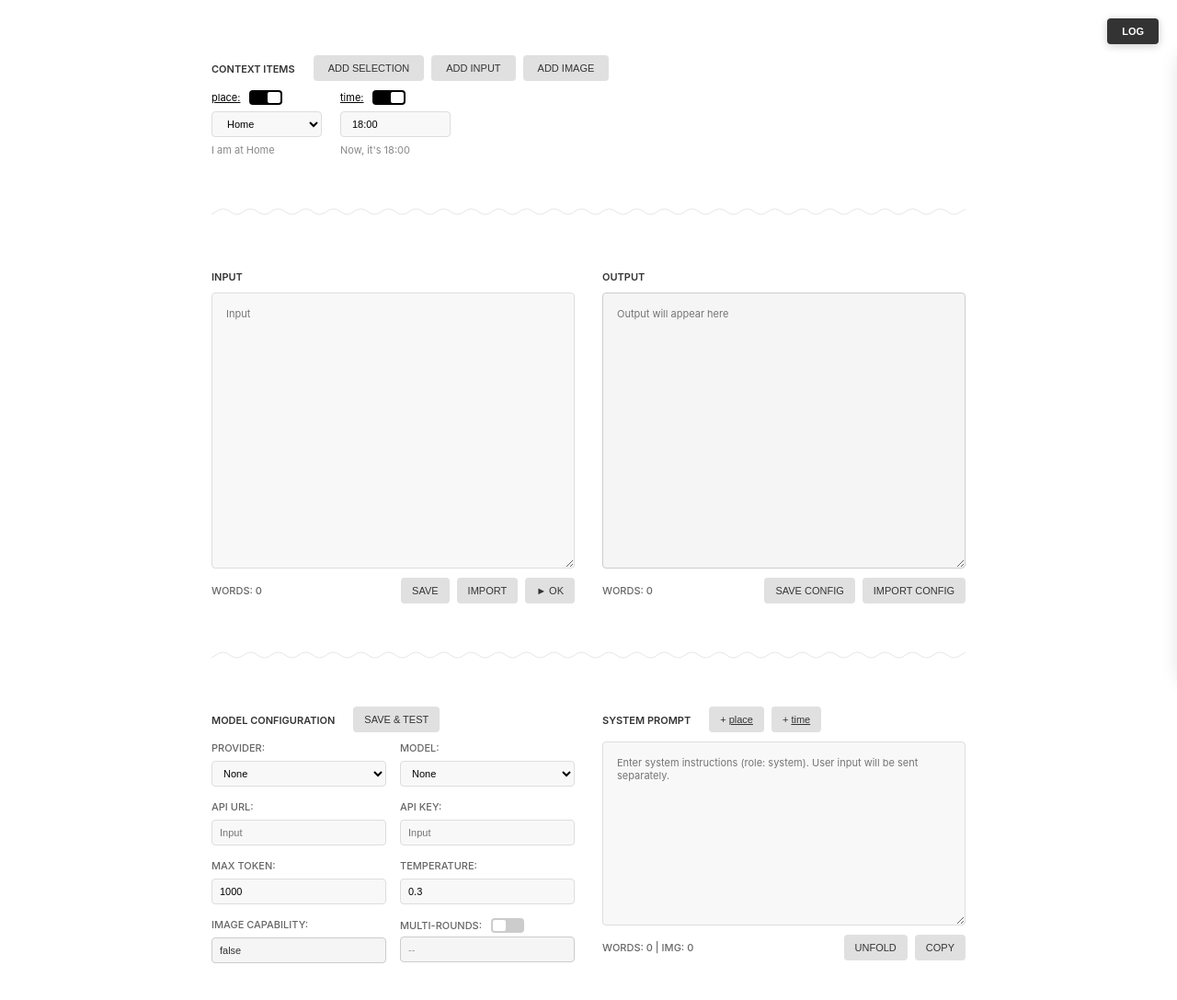
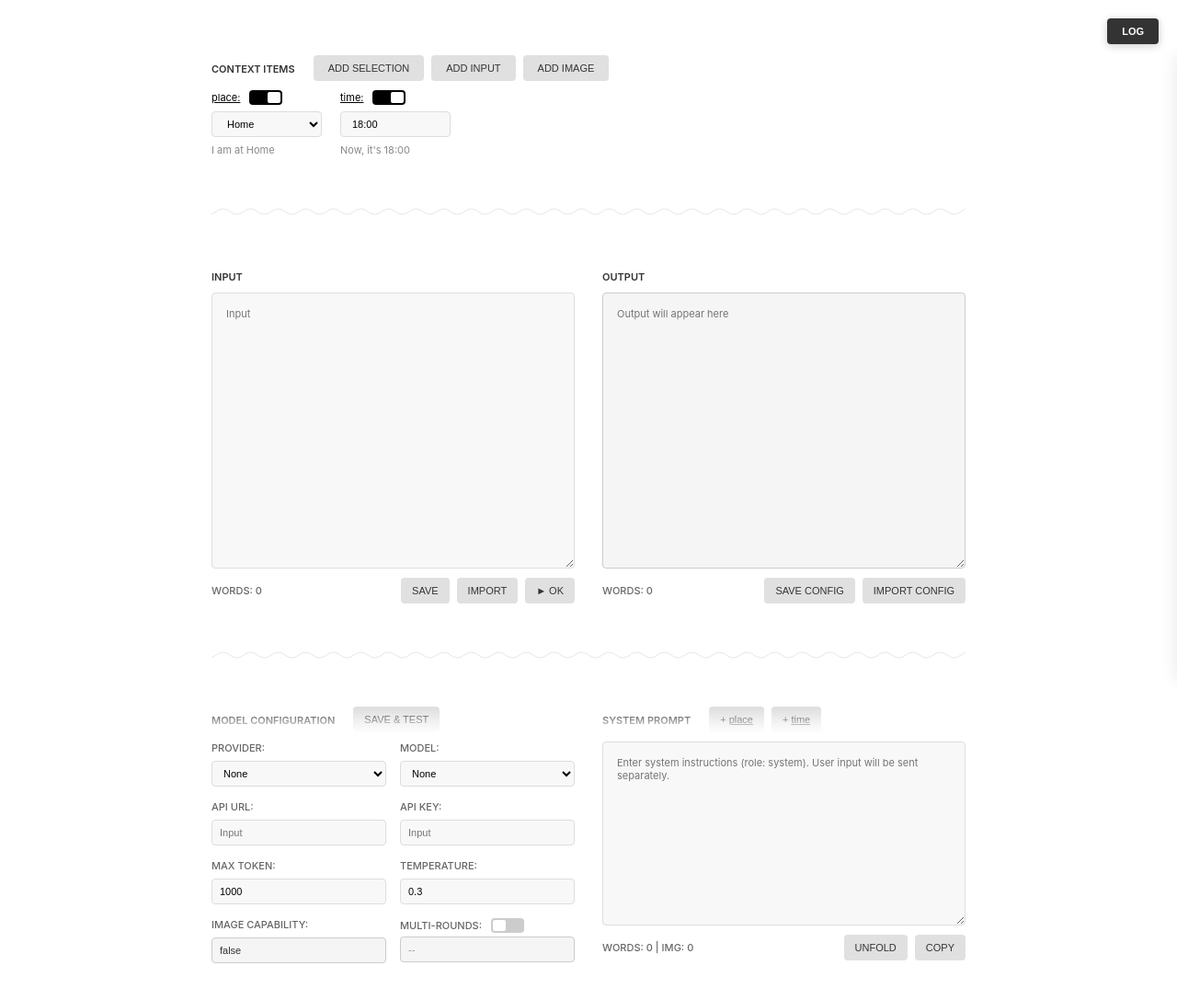
Before and after one commit to c-hri-sw-u/llm_mockup, a plain HTML site: page index.html in a window 1280 px wide. Shown: the whole page at 92% size. Drawn offline with Linux system fonts and the light colour scheme.

Commit message:
1111111111

```diff
--- a/index.html
+++ b/index.html
@@ -178,5 +178,8 @@
     <script src="voice-input.js"></script>
     <script src="configuration-management.js"></script>
     <script src="log-management.js"></script>
+
+    <!-- Bottom scroll indicator -->
+    <div class="scroll-indicator"></div>
 </body>
 </html>
--- a/styles.css
+++ b/styles.css
@@ -1282,3 +1282,15 @@ input:checked + .toggle-slider:before {
         max-width: calc(100vw - 20px);
     }
 }
+
+/* Scroll indicator */
+.scroll-indicator {
+    position: fixed;
+    bottom: 0;
+    left: 0;
+    right: 0;
+    height: 30px;
+    background: linear-gradient(to top, rgba(255, 255, 255, 1) 0%, rgba(255, 255, 255, 0.8) 30%, rgba(255, 255, 255, 0) 100%);
+    pointer-events: none;
+    z-index: 100;
+}
```
